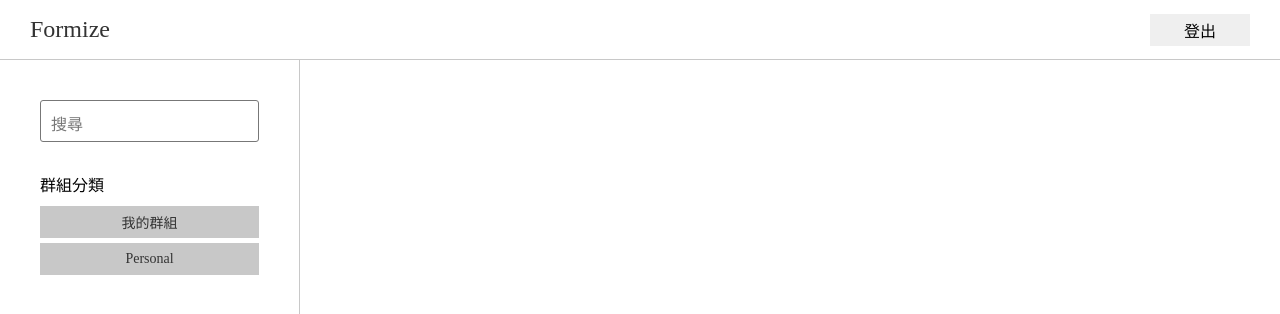
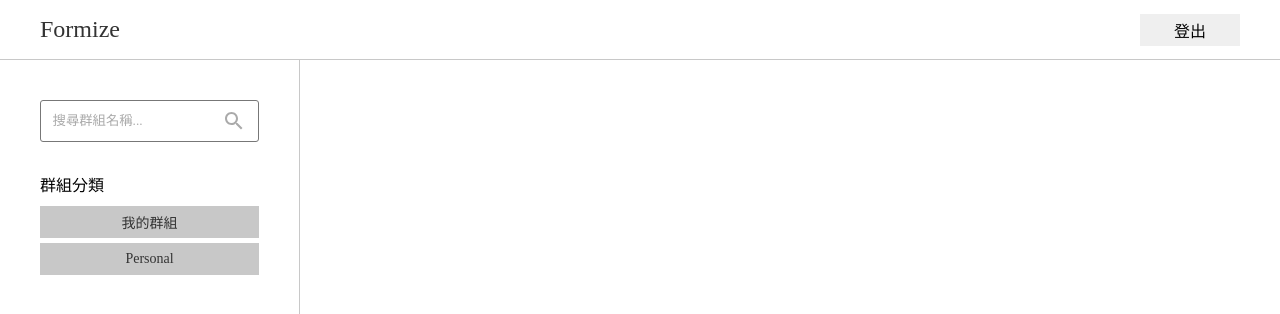
Before and after one commit to f0955710119/formize, a Next.js app: page /admin in a window 1280 px wide. Shown: the top 314 px of the page. Built offline with nearby package versions, Linux system fonts and the light colour scheme; a web font is replaced by a local one.

Commit message:
Add icon to group search bar

```diff
--- a/package.json
+++ b/package.json
@@ -11,6 +11,7 @@
   "dependencies": {
     "@emotion/react": "^11.9.0",
     "@emotion/styled": "^11.8.1",
+    "@mui/icons-material": "^5.6.0",
     "@mui/material": "^5.6.0",
     "@randex/material-ui-multiple-dates-picker": "^0.4.0",
     "@styled-icons/boxicons-regular": "^10.38.0",
--- a/src/components/Admin/FormManagement/SideBar/GroupSideBar.tsx
+++ b/src/components/Admin/FormManagement/SideBar/GroupSideBar.tsx
@@ -26,8 +26,8 @@ const GroupSideBar: FC = () => {
     <BarWrapper>
       <SearchBar />
       <GroupHeading>群組分類</GroupHeading>
-      {defaultButtonText.map((text) => (
-        <GroupSelectButton buttonText={text}></GroupSelectButton>
+      {defaultButtonText.map((text, i) => (
+        <GroupSelectButton buttonText={text} key={i} />
       ))}
     </BarWrapper>
   );
--- a/src/components/Admin/FormManagement/SideBar/SearchBar.tsx
+++ b/src/components/Admin/FormManagement/SideBar/SearchBar.tsx
@@ -1,5 +1,6 @@
 import { FC } from "react";
 import styled from "styled-components";
+import SearchIcon from "@mui/icons-material/Search";
 
 const SearchWrapper = styled.div`
   position: relative;
@@ -9,47 +10,52 @@ const SearchWrapper = styled.div`
   height: 4rem;
   border-radius: 3px;
   border: 0.8px solid #777;
-`;
-
-const SearchLabel = styled.label`
-  position: absolute;
-  width: 82%;
-  top: 1rem;
-  left: 1rem;
-  color: #777;
-  z-index: 1;
-  opacity: 1;
-  visibility: visible;
-  transform: translateY(0);
-  transition: opacity 0.3s, visibility 0.3s, transform 0.3s;
+  display: flex;
+  justify-content: center;
+  align-items: center;
 `;
 
 const SearchInput = styled.input`
   border: none;
   width: 82%;
-  height: 100%;
+  color: #777;
+  border-bottom: 1px solid transparent;
+  transition: border-bottom 0.3s;
 
-  transition: opacity 0.3s, visibility 0.3s, border-bottom 0.3s;
+  &::placeholder {
+    color: #aaa;
+    transition: color 0.1s;
+  }
 
   &:focus {
-    outline: none;
-    border-bottom: 1px solid #777;
+    border-bottom: 1px solid #aaa;
     opacity: 1;
     visibility: visible;
   }
 
-  &:focus ~ ${SearchLabel},&:not(:focus):valid ~ ${SearchLabel} {
-    opacity: 0;
-    visibility: hidden;
-    transform: translateY(-1rem);
+  &:focus::placeholder {
+    color: transparent;
   }
 `;
 
 const SearchBar: FC = () => {
   return (
     <SearchWrapper>
-      <SearchInput id="search" required />
-      <SearchLabel htmlFor="search">搜尋</SearchLabel>
+      <SearchInput
+        id="search"
+        autoComplete="off"
+        placeholder="搜尋群組名稱..."
+        required
+      />
+      <SearchIcon
+        sx={{
+          width: "2.4rem",
+          height: "2.4rem",
+          fill: "#aaa",
+          cursor: "pointer",
+          ml: "0.5rem",
+        }}
+      />
     </SearchWrapper>
   );
 };
--- a/src/components/UI/Header.tsx
+++ b/src/components/UI/Header.tsx
@@ -8,7 +8,7 @@ const HeaderWrapper = styled.header`
   display: flex;
   justify-content: space-between;
   align-items: center;
-  padding: 1rem 3rem;
+  padding: 1rem 4rem;
   width: 100%;
   height: 6rem;
   border-bottom: 1px solid #c8c8c8;
```
Also changed, not shown: 1 other file (tests, documents, lock files or other folders).
